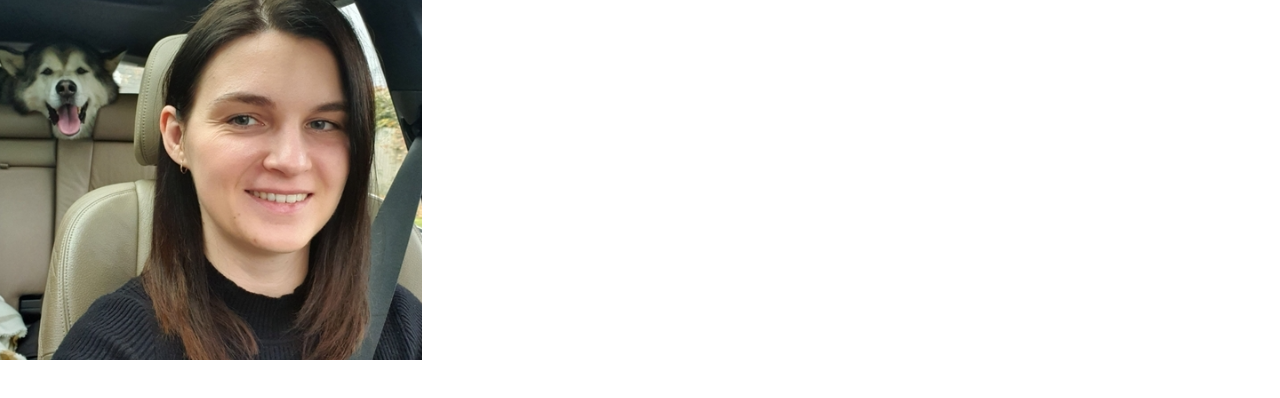
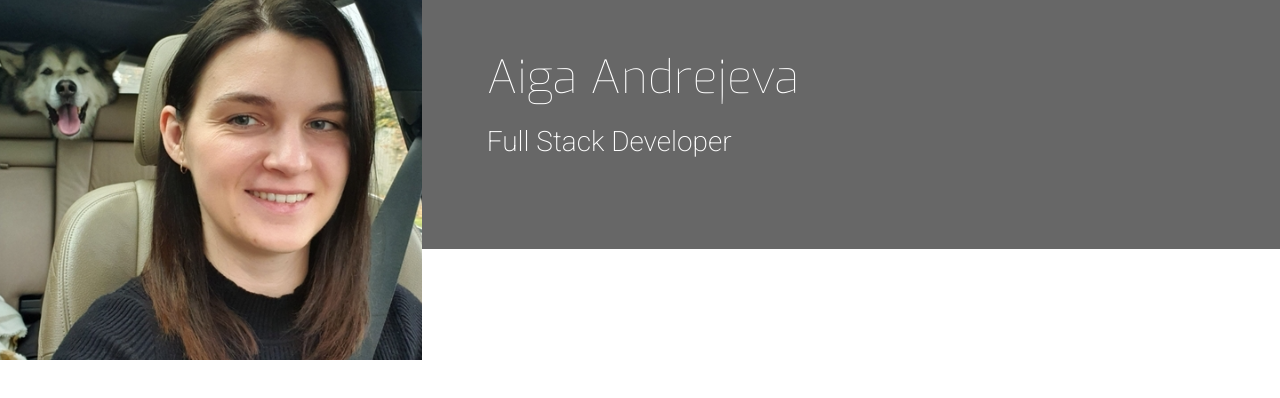
Before and after one commit to AiGaA/my-resume-in-bootstrap, a plain HTML site: page index.html in a window 1280 px wide. Drawn offline with nearby package versions, Linux system fonts and the light colour scheme.

Commit message:
Add name and a title and a style to these elements

```diff
--- a/assets/css/style.css
+++ b/assets/css/style.css
@@ -1,7 +1,17 @@
 @import url('https://fonts.googleapis.com/css?family=Roboto:100,200,300,400,500,600,700|Exo:100,200,300,400,500,600,700');
 
+/*----------Colors------------*/
+.bg-color-name-title {
+    background-color: #676767;
+}
+
+/*----------Header------------*/
 header {
     margin: 0;
+}
+
+.heading {
+    margin-left: 50px;
 }
 
 .logo {
@@ -14,3 +24,20 @@ header {
     -moz-transition: all .5s ease-in-out;
     -webkit-transition: all .5s ease-in-out;
 }
+
+.name {
+    font-family: "Exo", sans-serif;
+    font-weight: 100;
+    font-size: 46px;
+    margin-top: 50px;
+    color: #ffffff;
+}
+
+.title {
+    font-family: "Roboto", sans-serif;
+    font-weight: 200;
+    font-size: 28px;
+    margin-top: 20px;
+    margin-bottom: 90px;
+    color: #ffffff;
+}
--- a/index.html
+++ b/index.html
@@ -15,7 +15,12 @@
 
             </a>
             <div class="col-md-8">
-
+                <div class="row bg-color-name-title">
+                    <div class="col heading">
+                        <h1 class="name">Aiga Andrejeva</h1>
+                        <h2 class="title">Full Stack Developer</h2>
+                    </div>
+                </div>
             </div>
         </div>
     </header>
```
